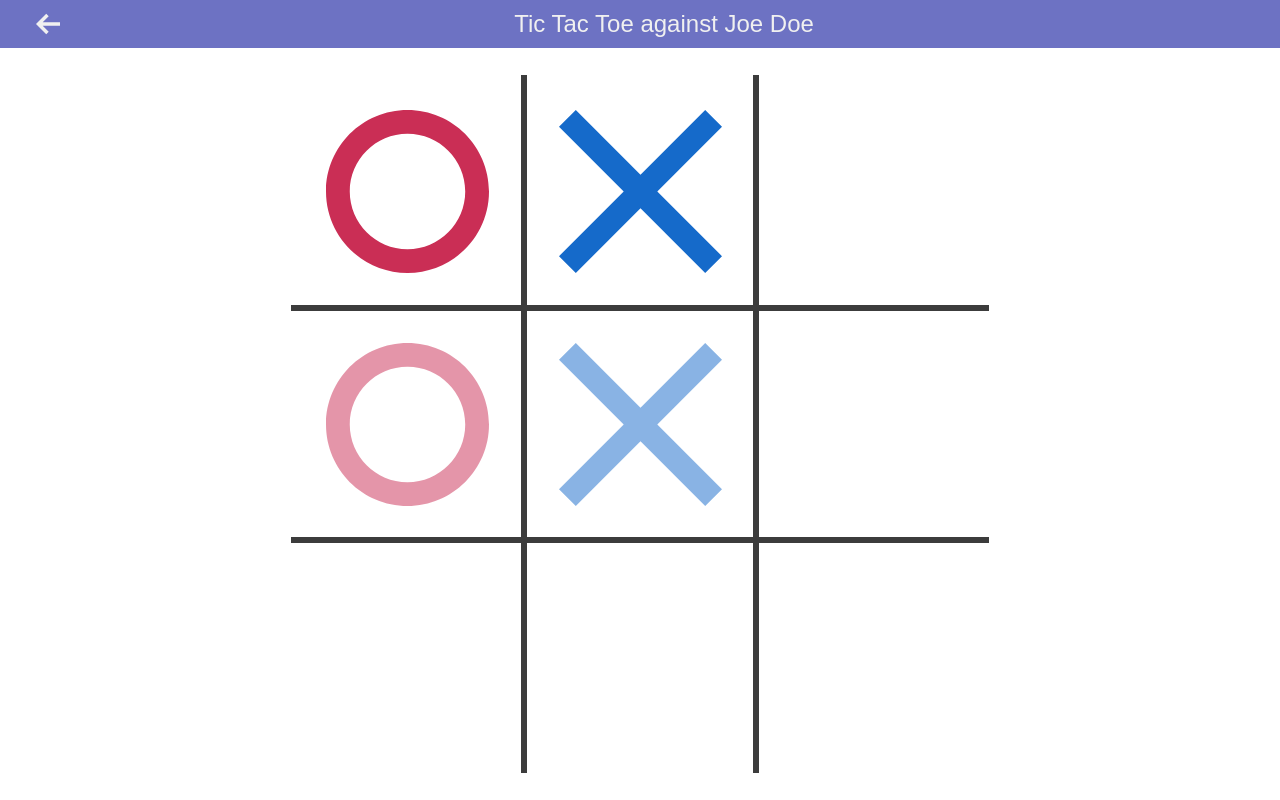
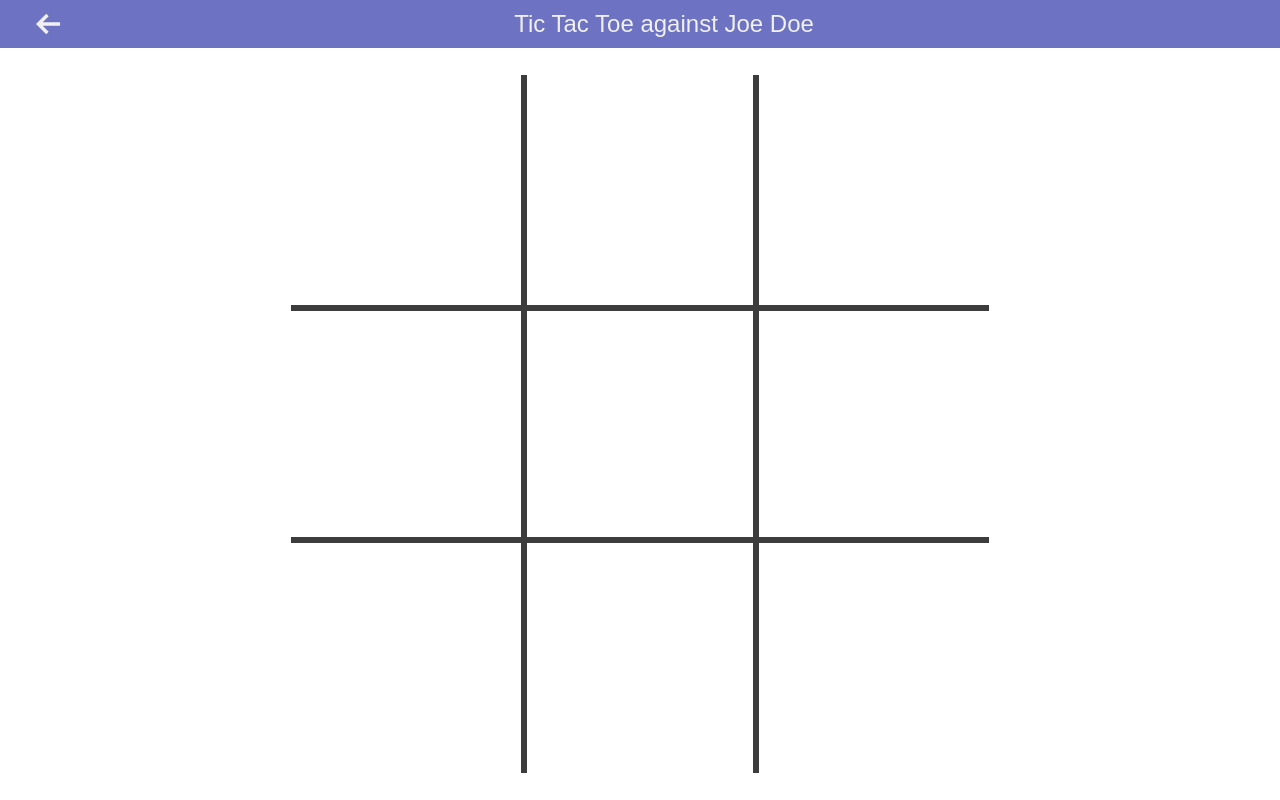
Before and after one commit to vascoyannic/tutoring-tic-tac-toe, a React app: page / in a window 1280 px wide. Built offline with nearby package versions, Linux system fonts and the light colour scheme.

Commit message:
added boardstate to app

```diff
--- a/src/App.tsx
+++ b/src/App.tsx
@@ -1,11 +1,13 @@
 import * as React from "react";
 import Header from "./Header";
 import Board from "./Board";
+import {BoardState, getDefaultState, makeMove} from "./GameStatus";
 
 const App: React.FC<{}> = () => {
+    const [boardState, setBoardState] = React.useState<BoardState>(getDefaultState());
     return <>
         <Header title="Tic Tac Toe against Joe Doe" hasBackIcon={true} />
-        <Board />
+        <Board boardState={boardState}/>
     </>
 }
 export default App;
--- a/src/Board.tsx
+++ b/src/Board.tsx
@@ -1,21 +1,24 @@
 import * as React from "react";
 import style from "./Board.scss";
 import { BoardCell } from "./BoardCell";
-import { CellState } from "./GameStatus";
+import { BoardState, CellState } from "./GameStatus";
 
 interface BoardProps {
-
+    boardState: BoardState;
 }
 
-const Board: React.FC<BoardProps> = () => {
+const Board: React.FC<BoardProps> = ({boardState}) => {
     return (
         <div className={style.boardBox}>
             <div className={style.board}>
-                <BoardCell state={CellState.O}/>
+                {
+                    boardState.cells.map((cell, i)=><BoardCell key={i} state={cell}/>)
+                }
+                {/*<BoardCell state={CellState.O}/>
                 <BoardCell state={CellState.X}/>
                 <BoardCell state={CellState.EMPTY}/>
                 <BoardCell state={CellState.O} isPreview/>
-                <BoardCell state={CellState.X} isPreview/>
+                <BoardCell state={CellState.X} isPreview/> */}
 
                 {/* <div className="board-cell board-row-1 board-col-1" id="board-cell-1"><div className="board-icon icon-o"></div></div>
                 <div className="board-cell board-row-1 board-col-2" id="board-cell-2"></div>
--- a/src/GameStatus.ts
+++ b/src/GameStatus.ts
@@ -37,3 +37,10 @@ export function makeMove (state: BoardState, move:number):BoardState {
         activePlayer: newActivePlayer
     }
 }
+
+export function getDefaultState (): BoardState {
+    return {
+        activePlayer: Player.X,
+        cells: Array.from({length:9}).map(()=>CellState.EMPTY)
+    }
+}
```
